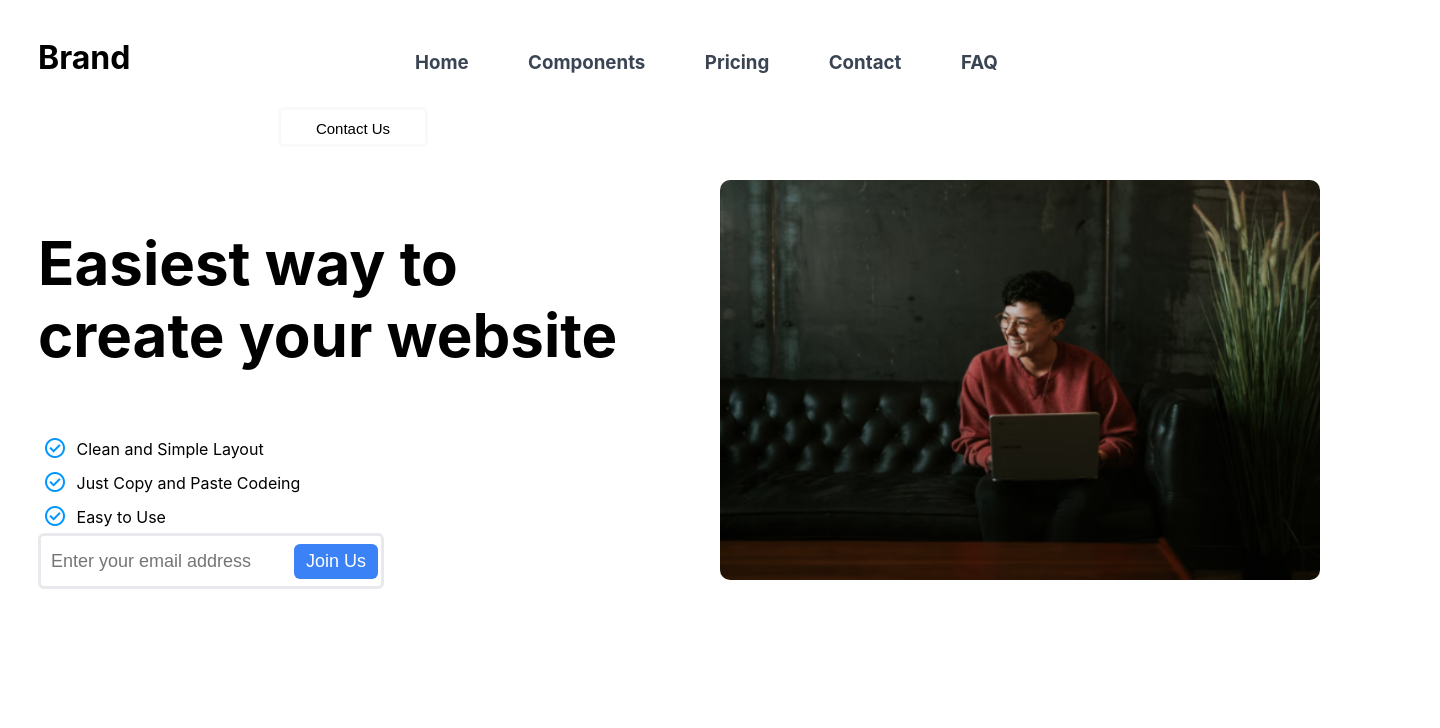
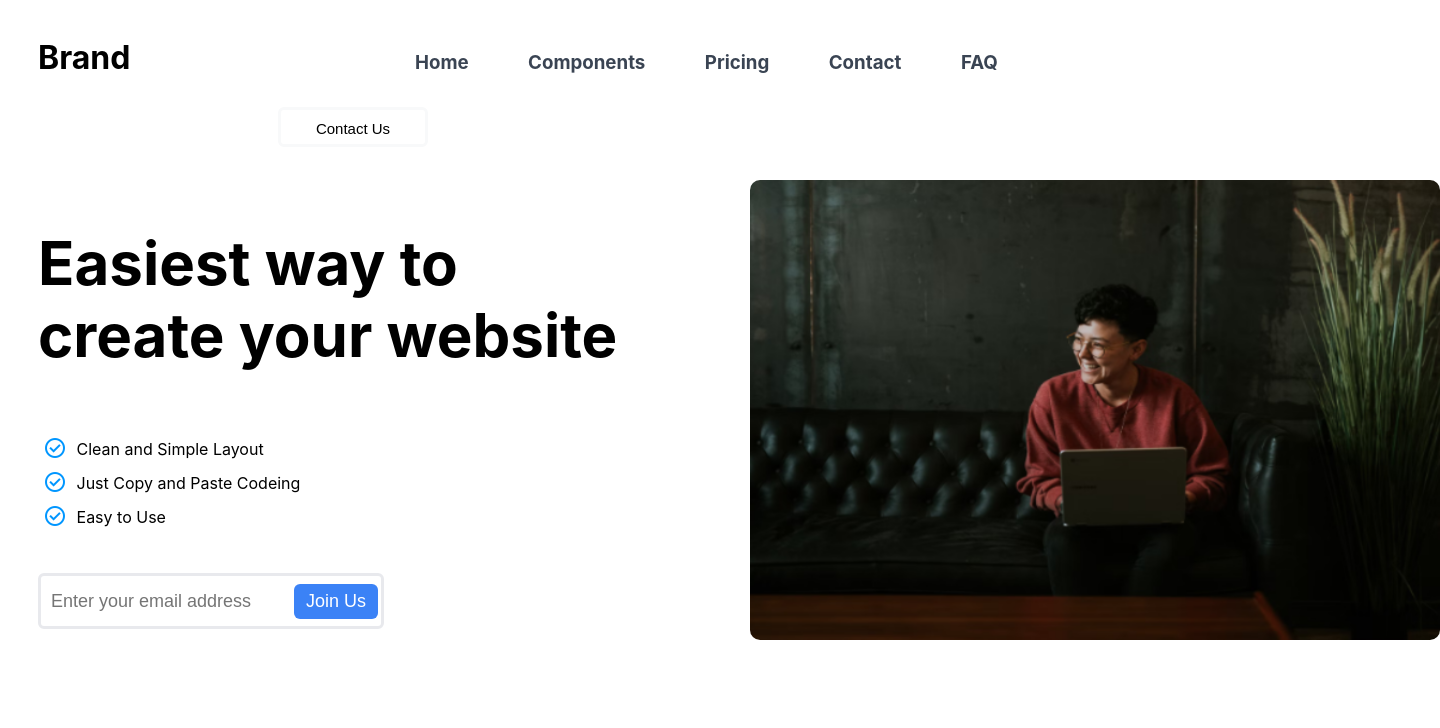
Before and after one commit to Saurav-stha/WT, a PHP site: page /hero_sectn.html in a window 1440 px wide. Shown: the top 728 px of the page. Run offline with PHP 8.4, Linux system fonts and the light colour scheme.

Commit message:
a4 update

```diff
--- a/Assignments/Assignment 4/hero_sectn.css
+++ b/Assignments/Assignment 4/hero_sectn.css
@@ -29,6 +29,7 @@ button.cont{
 div.texts{
     width: 600px;
     margin: 30px;
+    padding-bottom: 50px
 }
 p{
     font-weight: bolder;
@@ -43,7 +44,7 @@ p{
 }
 img{
     position: absolute;
-    left: 720px;
+    left: 750px;
     top: 180px;
     border-radius: 10px;
 }
@@ -69,3 +70,6 @@ button.ju{
     padding: 5px 12px;
     font-size: large;
 }
+.last_point{
+    margin-bottom:40px;
+}
--- a/Assignments/Assignment 4/hero_sectn.html
+++ b/Assignments/Assignment 4/hero_sectn.html
@@ -31,7 +31,7 @@
                 </span>
             <span class="points">Just Copy and Paste Codeing</span>
         </div>
-        <div>
+        <div class="last_point">
             <span class="material-symbols-outlined">
                 check_circle
                 </span>
@@ -40,7 +40,7 @@
         <input placeholder="Enter your email address" /><button class="ju">Join Us</button>
     </div>
     <div class="image">
-        <img src="./images/pic.png" alt="image" height="400px" width="600px">
+        <img src="./images/pic.png" alt="image" height="460px" width="690px">
     </div>
 </body>
 </html>
```
